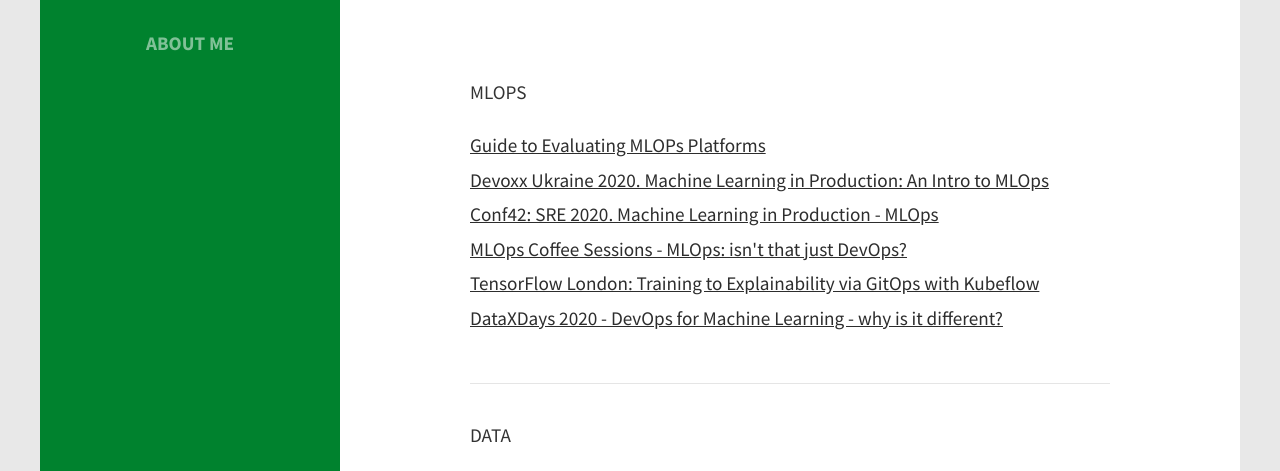
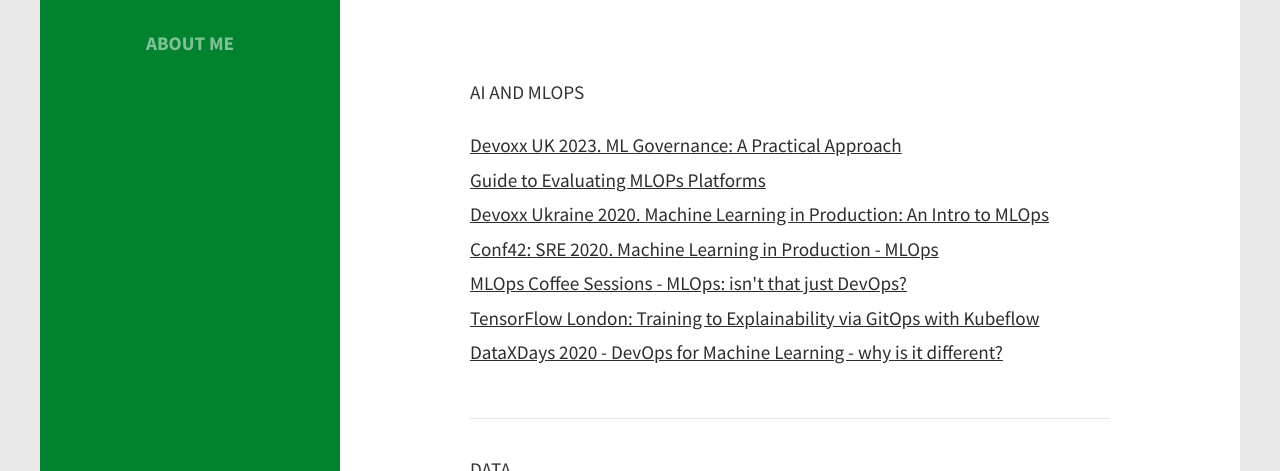
Before and after one commit to ryandawsonuk/softwareforhumans, a plain HTML site: page talks.html in a window 1280 px wide. Shown: the part 629-1100 px from the top of the page. Drawn offline with Linux system fonts and the light colour scheme.

Commit message:
Update talks.html

```diff
--- a/talks.html
+++ b/talks.html
@@ -50,7 +50,8 @@
 			</div>
 			<ul class="style1">
 				<li class="first">
-					<h3>MLOps</h3>
+					<h3>AI and MLOps</h3>
+					<p><a href="https://www.youtube.com/watch?v=dUItQXQRZiY">Devoxx UK 2023. ML Governance: A Practical Approach</a></p>
 					<p><a href="https://www.thoughtworks.com/what-we-do/data-and-ai/cd4ml/guide-to-evaluating-mlops-platforms1">Guide to Evaluating MLOPs Platforms</a></p>
 					<p><a href="https://youtu.be/Zg9emMlCOaY?t=134">Devoxx Ukraine 2020. Machine Learning in Production: An Intro to MLOps</a></p>
 					<p><a href="https://youtu.be/UlmCJl8ZsT4?t=50">Conf42: SRE 2020. Machine Learning in Production - MLOps</a></p>
```
